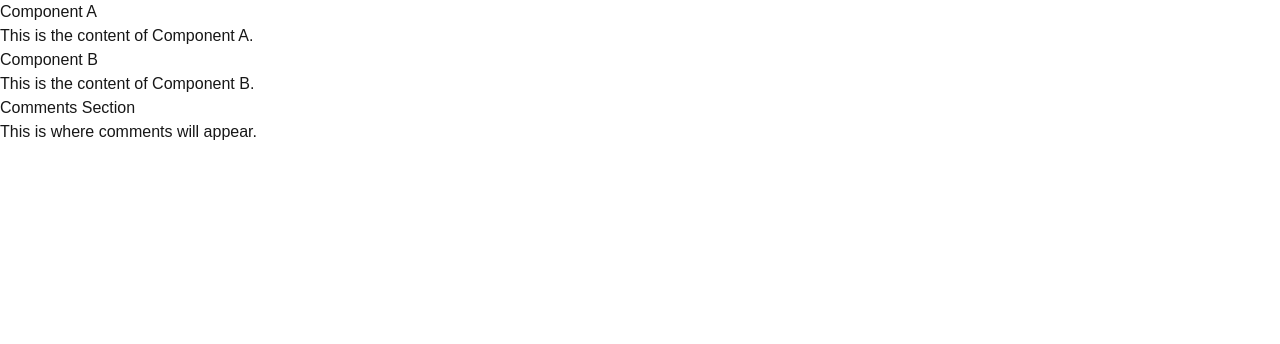
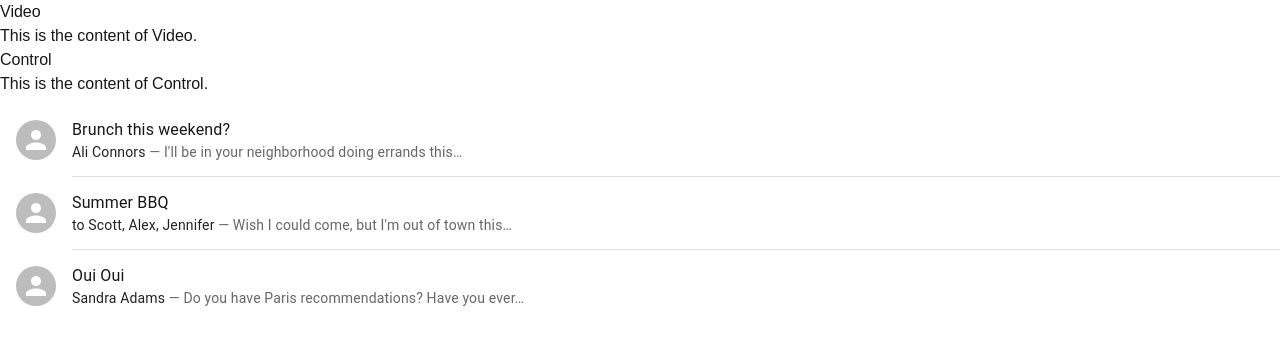
Before and after one commit to BennyWu1210/suikawari, a Next.js app in the folder frontend/: page / in a window 1280 px wide. Shown: the top 344 px of the page. Built offline with nearby package versions, Linux system fonts and the light colour scheme.

Commit message:
intro to frontend

```diff
--- a/frontend/src/app/components/Comment.tsx
+++ b/frontend/src/app/components/Comment.tsx
@@ -1,11 +1,89 @@
-import React from "react";
+// import React from "react";
+import * as React from 'react';
+import List from '@mui/material/List';
+import ListItem from '@mui/material/ListItem';
+import Divider from '@mui/material/Divider';
+import ListItemText from '@mui/material/ListItemText';
+import ListItemAvatar from '@mui/material/ListItemAvatar';
+import Avatar from '@mui/material/Avatar';
+import Typography from '@mui/material/Typography';
 
 const Comment = () => {
+  // return (
+  //   <div className="bg-gray-300 p-4 h-full">
+  //     <h2 className="text-lg font-bold">Comments Section</h2>
+  //     <p>This is where comments will appear.</p>
+
+  //   </div>
+  // );
   return (
-    <div className="bg-green-300 p-4">
-      <h2 className="text-lg font-bold">Comments Section</h2>
-      <p>This is where comments will appear.</p>
+    <div className="bg-gray-300 p-4 h-full">
+        <List sx={{ width: '100%', bgcolor: 'background.paper' }}>
+        <ListItem alignItems="flex-start">
+          <ListItemAvatar>
+            <Avatar alt="Remy Sharp" src="" />
+          </ListItemAvatar>
+          <ListItemText
+            primary="Brunch this weekend?"
+            secondary={
+              <React.Fragment>
+                <Typography
+                  component="span"
+                  variant="body2"
+                  sx={{ color: 'text.primary', display: 'inline' }}
+                >
+                  Ali Connors
+                </Typography>
+                {" — I'll be in your neighborhood doing errands this…"}
+              </React.Fragment>
+            }
+          />
+        </ListItem>
+        <Divider variant="inset" component="li" />
+        <ListItem alignItems="flex-start">
+          <ListItemAvatar>
+            <Avatar alt="Travis Howard" src="" />
+          </ListItemAvatar>
+          <ListItemText
+            primary="Summer BBQ"
+            secondary={
+              <React.Fragment>
+                <Typography
+                  component="span"
+                  variant="body2"
+                  sx={{ color: 'text.primary', display: 'inline' }}
+                >
+                  to Scott, Alex, Jennifer
+                </Typography>
+                {" — Wish I could come, but I'm out of town this…"}
+              </React.Fragment>
+            }
+          />
+        </ListItem>
+        <Divider variant="inset" component="li" />
+        <ListItem alignItems="flex-start">
+          <ListItemAvatar>
+            <Avatar alt="Cindy Baker" src="" />
+          </ListItemAvatar>
+          <ListItemText
+            primary="Oui Oui"
+            secondary={
+              <React.Fragment>
+                <Typography
+                  component="span"
+                  variant="body2"
+                  sx={{ color: 'text.primary', display: 'inline' }}
+                >
+                  Sandra Adams
+                </Typography>
+                {' — Do you have Paris recommendations? Have you ever…'}
+              </React.Fragment>
+            }
+          />
+        </ListItem>
+      </List>
     </div>
+
   );
 };
 
--- a/frontend/src/app/components/Control.tsx
+++ b/frontend/src/app/components/Control.tsx
@@ -2,9 +2,9 @@ import React from "react";
 
 const Control = () => {
   return (
-    <div className="bg-blue-300 p-4">
-      <h2 className="text-lg font-bold">Component B</h2>
-      <p>This is the content of Component B.</p>
+    <div className="bg-blue-300 p-4 h-full">
+      <h2 className="text-lg font-bold">Control</h2>
+      <p>This is the content of Control.</p>
     </div>
   );
 };
--- a/frontend/src/app/components/Video.tsx
+++ b/frontend/src/app/components/Video.tsx
@@ -2,9 +2,9 @@ import React from "react";
 
 const Video = () => {
   return (
-    <div className="bg-red-300 p-4">
-      <h2 className="text-lg font-bold">Component A</h2>
-      <p>This is the content of Component A.</p>
+    <div className="bg-red-300 p-4 h-full">
+      <h2 className="text-lg font-bold">Video</h2>
+      <p>This is the content of Video.</p>
     </div>
   );
 };
--- a/frontend/src/app/page.tsx
+++ b/frontend/src/app/page.tsx
@@ -6,17 +6,22 @@ import Comment from "./components/Comment";
 
 export default function Home() {
   return (
-    <div className="grid grid-cols-3 min-h-screen p-8 gap-4">
+    <div className="grid grid-cols-5 min-h-screen p-8 gap-4 items-stretch">
       {/* Left Column */}
-      <div className="col-span-1 space-y-4">
-        <Video />
-        <Control />
+      <div className="col-span-3 grid grid-rows-2 gap-4">
+        <div className="row-span-2">
+          <Video />
+        </div>
+        <div className="row-span-1">
+          <Control />
+        </div>
       </div>
 
       {/* Right Column */}
-      <div className="col-span-2">
+      <div className="col-span-2 row-span-2">
         <Comment />
       </div>
     </div>
+
   );
 }
```
Also changed, not shown: frontend/package.json (+7 -4 lines), 1 other file (tests, documents, lock files or other folders).
